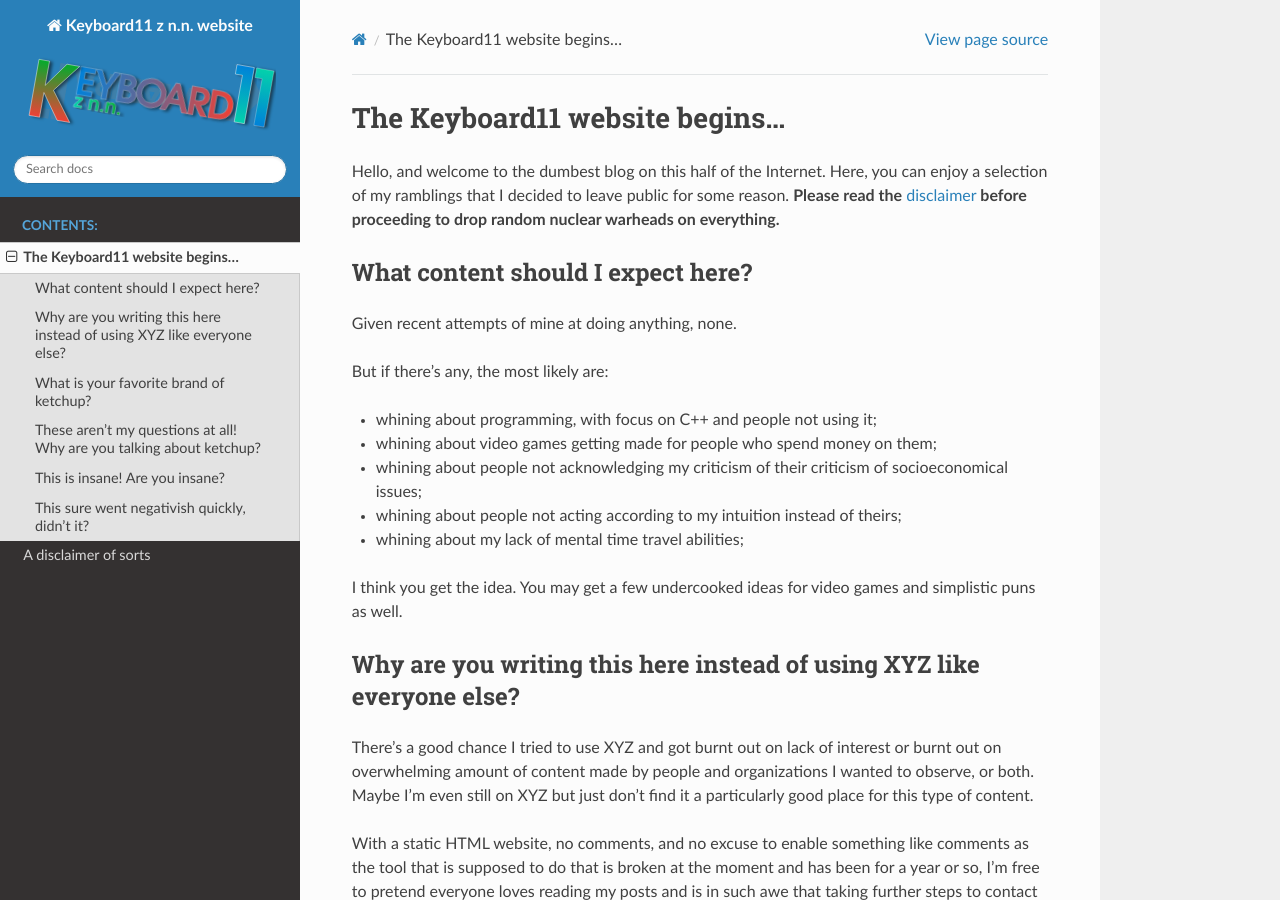
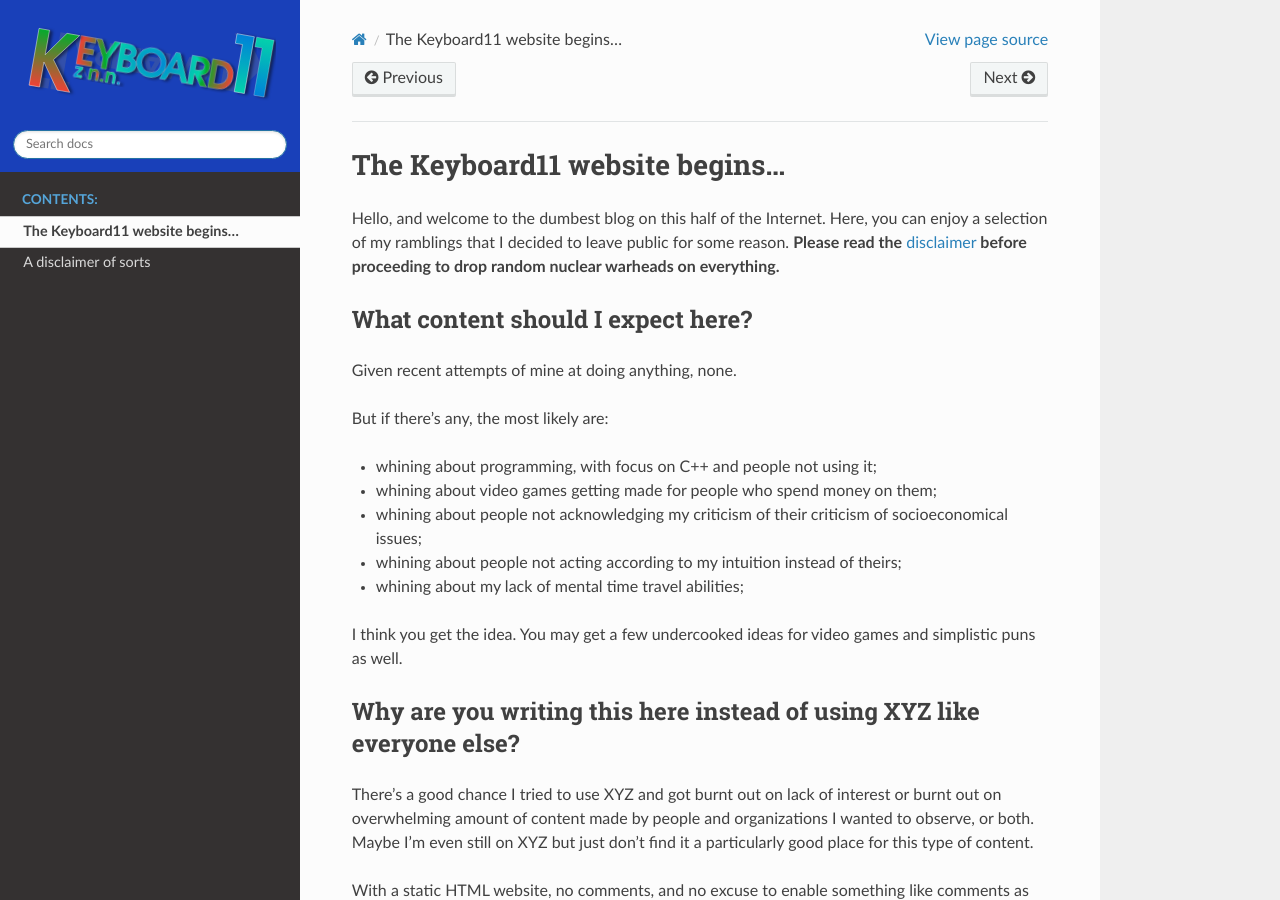
Before and after one commit to Keyboard11ZNN/keyboard11znn.github.io, a Sphinx documentation site: the page built from source/welcome.rst, in a window 1280 px wide and 900 px high. Built offline with Sphinx 7.4.7 and the Read the Docs theme 2.0.0, drawn with Linux system fonts in a browser that asks for light colours.

Commit message:
customization in progress

```diff
--- a/source/conf.py
+++ b/source/conf.py
@@ -17,7 +17,7 @@
 
 # -- Project information -----------------------------------------------------
 
-project = 'Keyboard11 z n.n. website'
+project = 'Keyboard11 z n. n. website'
 copyright = '2020, stan'
 author = 'stan'
 
@@ -53,6 +53,15 @@ highlight_language = 'cpp'
 # a list of builtin themes.
 #
 html_theme = 'sphinx_rtd_theme'
+html_theme_options = {
+    'logo_only': True,
+    'display_version': False,
+    'prev_next_buttons_location': 'both',
+    'titles_only': True,
+    'style_external_links': True,
+    'style_nav_header_background': '#1940b9',
+    'sticky_navigation': False,
+}
 
 # Add any paths that contain custom static files (such as style sheets) here,
 # relative to this directory. They are copied after the builtin static files,
@@ -62,3 +71,7 @@ html_static_path = ['_static']
 # here's my super turbo fancy minimal logo which totally didn't take forever
 # to make - stan
 html_logo = '_static/keyboard11banner.svg'
+# the default title is kind of redundant though
+html_title = 'KEYBOARD11 z n. n.'
+# this is kinda unlikely, but still
+htmlhelp_basename = 'kbrd11'
```
Also changed, not shown: source/_static/keyboard11banner.svg.
